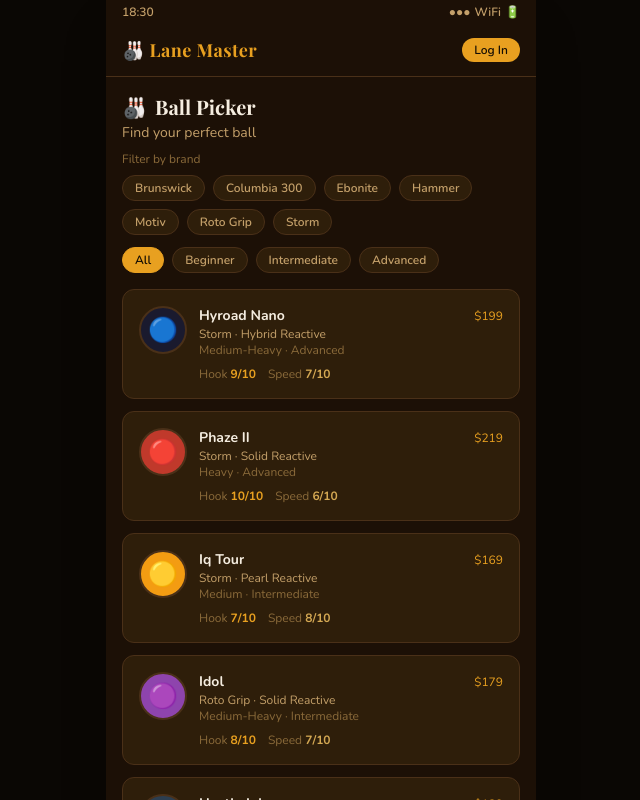
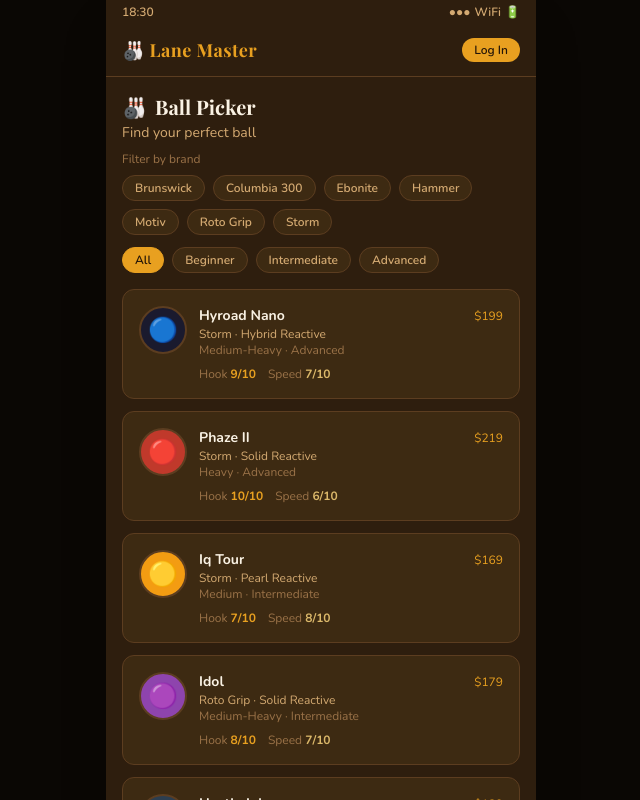
Before and after one commit to treborjackson/LaneMasterApp, a Next.js app: page / in a window 1280 px wide. Shown: the top 800 px of the page, without its empty margins (319-959 px from the left). Built offline with nearby package versions, Linux system fonts and the light colour scheme; a web font is replaced by a local one.

Commit message:
style: lighten wood theme — warmer mid-brown palette
Background shifted from near-black espresso to a lighter walnut brown.
All surface, card, border, and text tones lifted 2-3 shades.

https://claude.ai/code/session_01D4dCc9Rn3boztdomPaoSZe

```diff
--- a/src/app/globals.css
+++ b/src/app/globals.css
@@ -1,46 +1,44 @@
 @import "tailwindcss";
 
 @theme inline {
-  /* Lane Master wood theme colors */
-  --color-lane-bg:     #1c1006;
-  --color-lane-deep:   #140d04;
-  --color-lane-card:   #2e1e0a;
-  --color-lane-muted:  #261508;
-  --color-lane-light:  #f0d89a;
-  --color-lane-mid:    #d4a853;
-  --color-lane-dark:   #a0722a;
-  --color-lane-deep2:  #6b4c1e;
-  --color-lane-border: #4a3018;
-  --color-lane-ink:    #3a2510;
+  --color-lane-bg:     #2e1e0e;
+  --color-lane-deep:   #241508;
+  --color-lane-card:   #3d2a12;
+  --color-lane-muted:  #341f0c;
+  --color-lane-light:  #f5e6b8;
+  --color-lane-mid:    #dbb86a;
+  --color-lane-dark:   #b08040;
+  --color-lane-deep2:  #7d5c2a;
+  --color-lane-border: #5c3d20;
+  --color-lane-ink:    #4a2e14;
   --color-accent:      #e8a020;
   --color-strike:      #c0392b;
   --color-spare:       #2e6da4;
 
-  /* Fonts */
   --font-display: "Playfair Display", serif;
   --font-body:    "Nunito", sans-serif;
 }
 
 :root {
-  --bg:          #1c1006;
-  --bg-deep:     #140d04;
-  --bg-card:     #2e1e0a;
-  --bg-muted:    #261508;
-  --brown-1:     #f0d89a;
-  --brown-2:     #d4a853;
-  --brown-3:     #a0722a;
-  --brown-4:     #6b4c1e;
-  --brown-5:     #4a3018;
-  --brown-6:     #3a2510;
-  --accent:      #e8a020;
-  --accent-lt:   #f0d89a;
-  --gold:        #e8a020;
-  --red:         #c0392b;
-  --blue:        #2e6da4;
-  --text-primary: #f5ede0;
-  --text-muted:   #c4a06a;
-  --text-faint:   #8a6a3a;
-  --border:      #4a3018;
+  --bg:           #2e1e0e;
+  --bg-deep:      #241508;
+  --bg-card:      #3d2a12;
+  --bg-muted:     #341f0c;
+  --brown-1:      #f5e6b8;
+  --brown-2:      #dbb86a;
+  --brown-3:      #b08040;
+  --brown-4:      #7d5c2a;
+  --brown-5:      #5c3d20;
+  --brown-6:      #4a2e14;
+  --accent:       #e8a020;
+  --accent-lt:    #f5e6b8;
+  --gold:         #e8a020;
+  --red:          #c0392b;
+  --blue:         #2e6da4;
+  --text-primary: #faf2e4;
+  --text-muted:   #d4aa72;
+  --text-faint:   #9a7248;
+  --border:       #5c3d20;
 }
 
 * {
```
